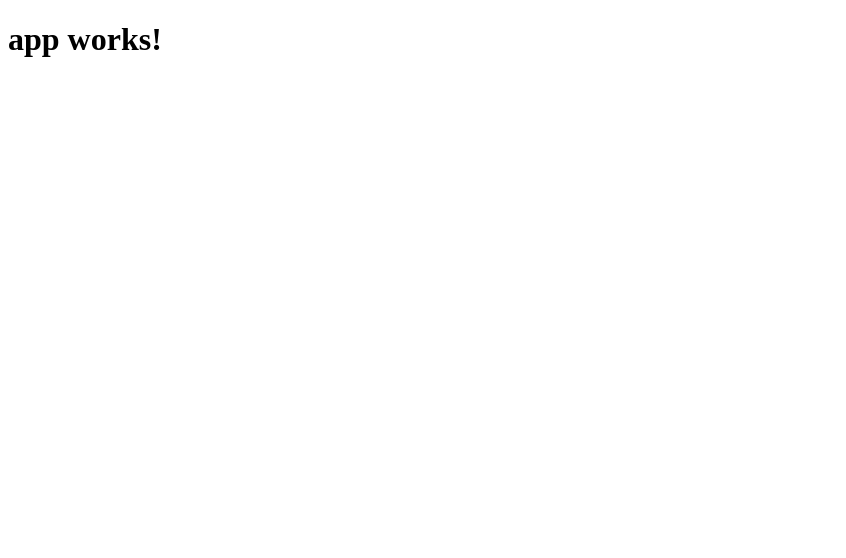
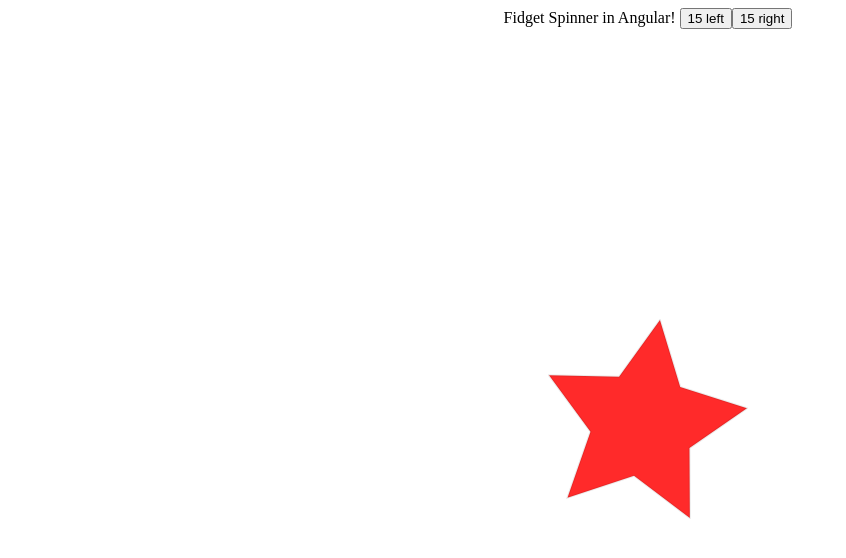
Before and after one commit to StephenFluin/fidget-spinner, an Angular app: page / in a window 1280 px wide. Shown: the top 558 px of the page, without its empty margins (0-846 px from the left). Built offline with nearby package versions, Linux system fonts and the light colour scheme.

Commit message:
Initial spinner design

```diff
--- a/src/app/app.component.html
+++ b/src/app/app.component.html
@@ -1,3 +1,10 @@
-<h1>
-  {{title}}
-</h1>
+<div id="page">
+  <div style="border-bottom:2px #CCC;">Fidget Spinner in Angular! <button (click)="rotation = rotation - 15">15 left</button><button>15 right</button></div>
+  <div id="spinner"
+    [style.transform]="'rotate('+rotation+'deg)'"
+    (touchstart)="touchstart($event)"
+    (touchend)="touchend($event)"
+    (touchmove)="touchmove($event)">
+    <img src="/assets/spinner.svg">
+    </div>
+</div>
--- a/src/app/app.component.ts
+++ b/src/app/app.component.ts
@@ -3,8 +3,25 @@ import { Component } from '@angular/core';
 @Component({
   selector: 'app-root',
   templateUrl: './app.component.html',
-  styleUrls: ['./app.component.css']
 })
 export class AppComponent {
-  title = 'app works!';
+  rotation = 0;
+
+  startTouchPosX;
+  startTouchPosY;
+
+  touchstart(event) {
+    console.log('TouchStart',event);
+    this.startTouchPosX = event.changedTouches[0].clientX;
+    this.startTouchPosY = event.changedTouches[0].clientY;
+
+  }
+  touchend(event) {
+    console.log('TouchEnd',event);
+    this.rotation = this.startTouchPosX - event.changedTouches[0].clientX;
+  }
+  touchmove(event) {
+    console.log('TouchMove',event);
+    this.rotation = this.startTouchPosX - event.changedTouches[0].clientX;
+  }
 }
--- a/src/styles.css
+++ b/src/styles.css
@@ -1 +1,15 @@
 /* You can add global styles to this file, and also import other style files */
+#page {
+  width:100vw;
+  height:100vh;
+  display:flex;
+  flex-direction:column;
+  align-items:center;
+  justify-content:center;
+}
+#spinner {
+  flex-grow:1;
+  display:flex;
+  align-items:center;
+  justify-content:center;
+}
```
Also changed, not shown: src/app/app.component.css (deleted), src/assets/spinner.svg (added), 1 other file (tests, documents, lock files or other folders).
